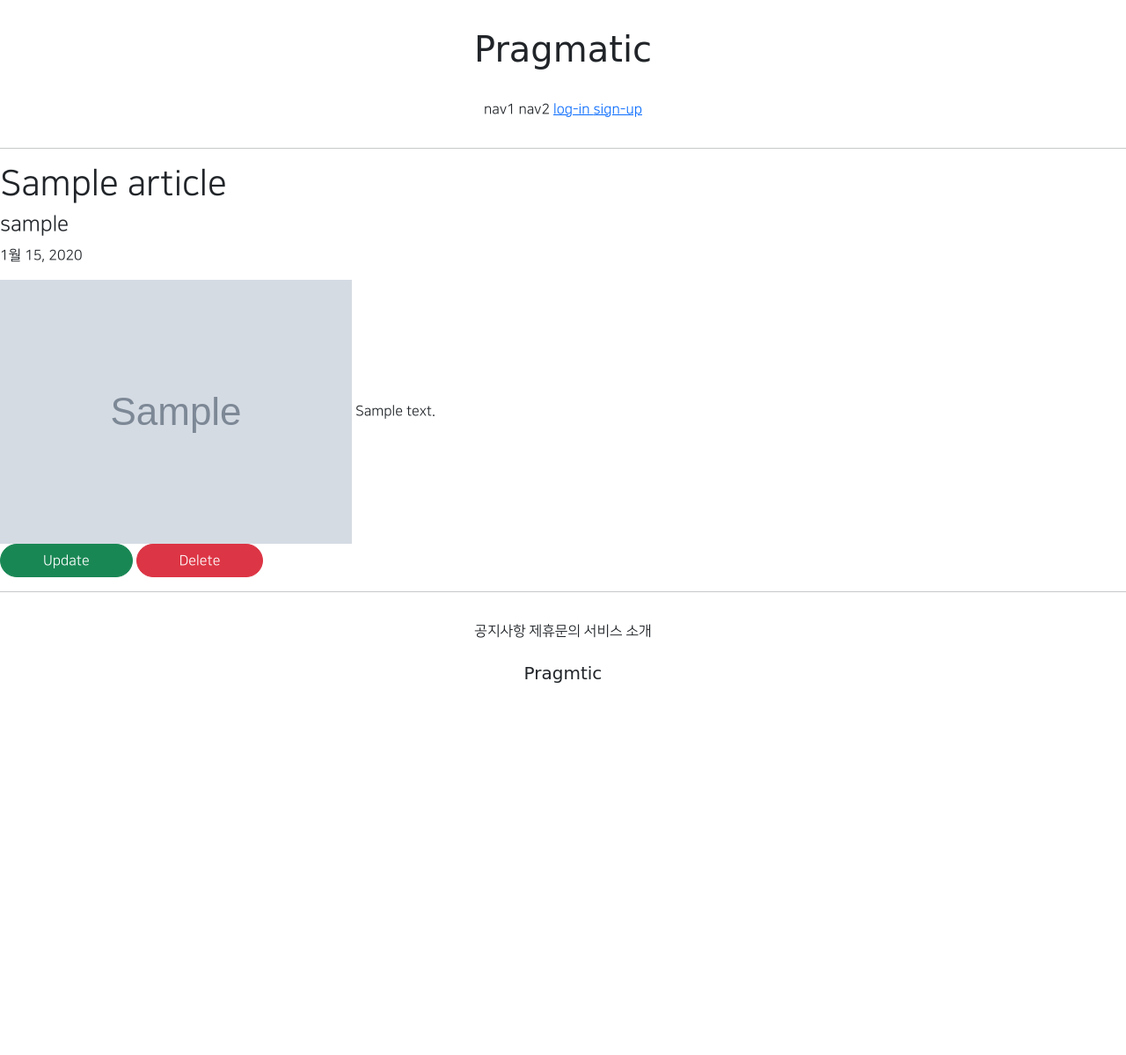
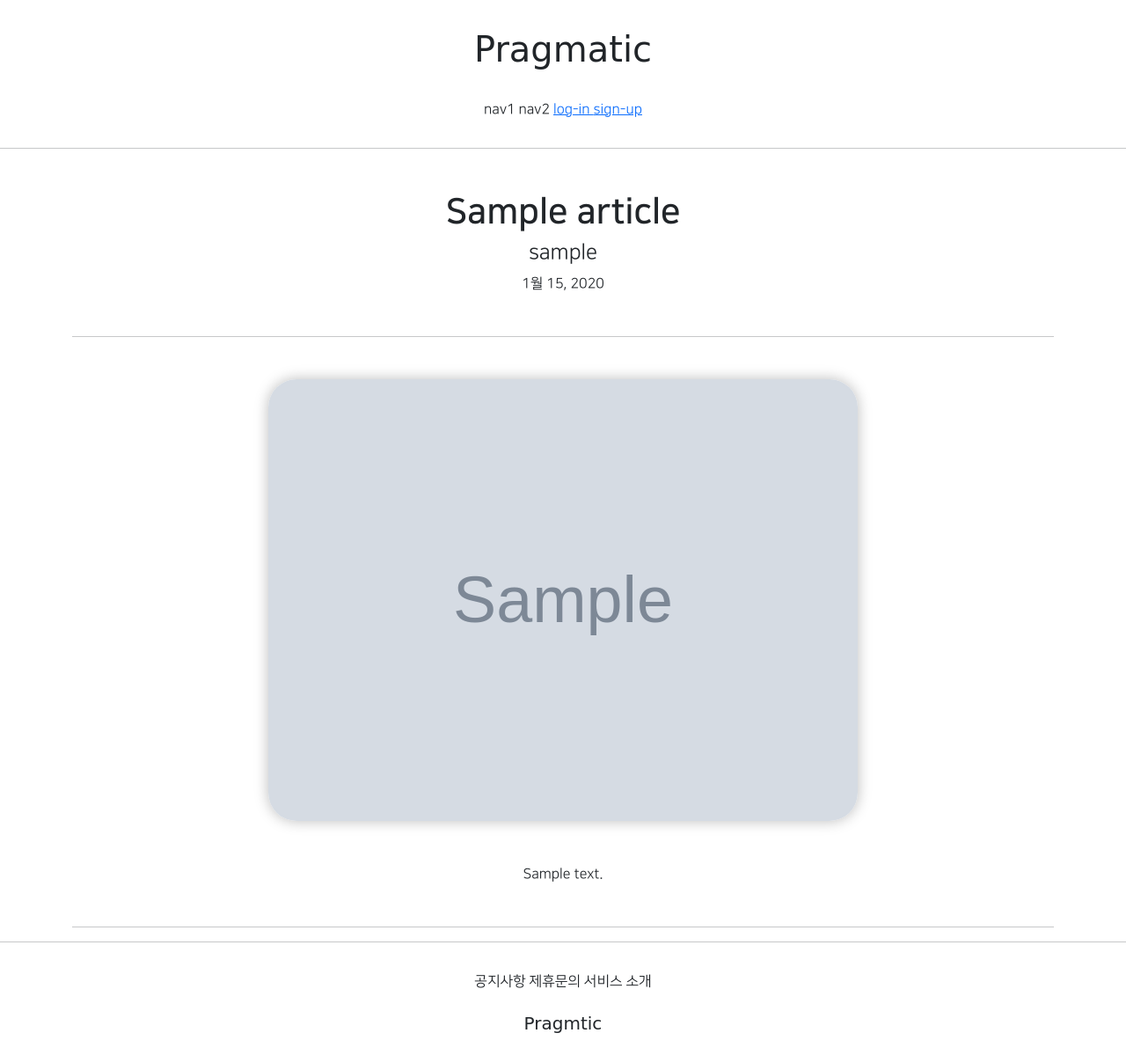
Before and after one commit to ui-hyeong/gis_3class, a Django app: page /articles/detail/1 in a window 1280 px wide. Shown: the whole page at 88% size. Before the commit the page ends 776 px from the top, so only its background shows below. Run offline with Django 3.2, Linux system fonts and the light colour scheme; tables that the repository leaves empty hold one stand-in row (values such as "Sample post"); grey boxes marked "Sample" are stand-in pictures; parts of the project's set-up code (start-up, migrations or seed data) failed here and were passed over; some libraries are stand-ins or nearby versions; some web fonts are replaced.

Commit message:
8 / 6 gis_p commit 1

```diff
--- a/articleapp/templates/articleapp/detail.html
+++ b/articleapp/templates/articleapp/detail.html
@@ -2,18 +2,26 @@
 
 {% block content %}
 
-    <div>
+    <div class="container text-center">
 
-        <div>
+        <div class="my-5">
             {#   게시글 제목, 글쓴이, 작성일자    #}
-            <h1>{{ target_article.title }}</h1>
+            <h1 class="NNS_B">{{ target_article.title }}</h1>
             <h4>{{ target_article.writer.profile.nickname }}</h4>
             <p>{{ target_article.created_at }}</p>
         </div>
-        <div>
+
+        <hr>
+
+        <div class="my-5">
             {#      게시글 대표이미지, 글 내용      #}
-            <img src="{{ target_article.image.url }}" alt="">
-            {{ target_article.content }}
+            <img src="{{ target_article.image.url }}"
+                 class="article_image"
+                 alt="">
+            <div class="my-5 article_content">
+                {{ target_article.content }}
+            </div>
+            {% if target_article.writer == user %}
             <div>
                 <a href="{% url 'articleapp:update' pk=target_article.pk %}"
                     class="btn btn-success rounded-pill px-5">
@@ -24,8 +32,13 @@
                     Delete
                 </a>
             </div>
+            {% endif %}
         </div>
 
+        <hr>
+        <div>
+        {#    댓글 내용, 댓글 작성창 만드려 함#}
+        </div>
     </div>
 
 
--- a/static/base.css
+++ b/static/base.css
@@ -46,3 +46,14 @@
 .round_button:hover{
     color : dimgray;
 }
+
+.article-content {
+    text-align: left;
+    font-size: 1.1rem;
+}
+
+.article_image {
+    border-radius: 2rem;
+    width: 60%;
+    box-shadow: 0 0 1rem #bcbcbc;
+}
```
